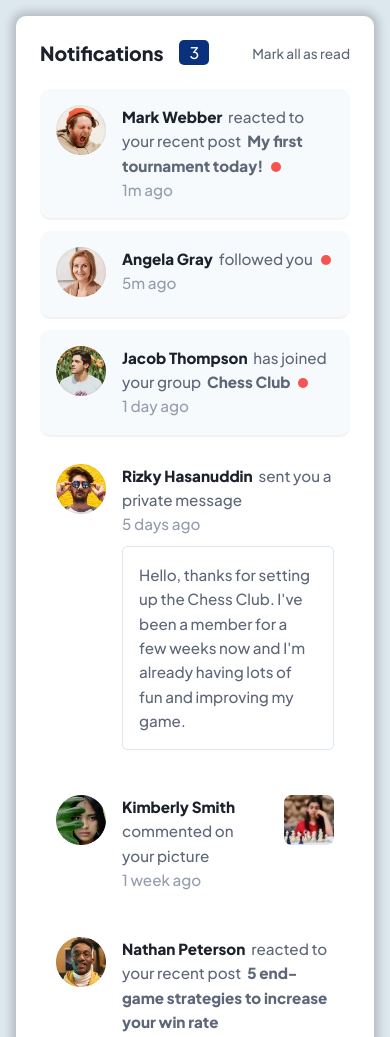
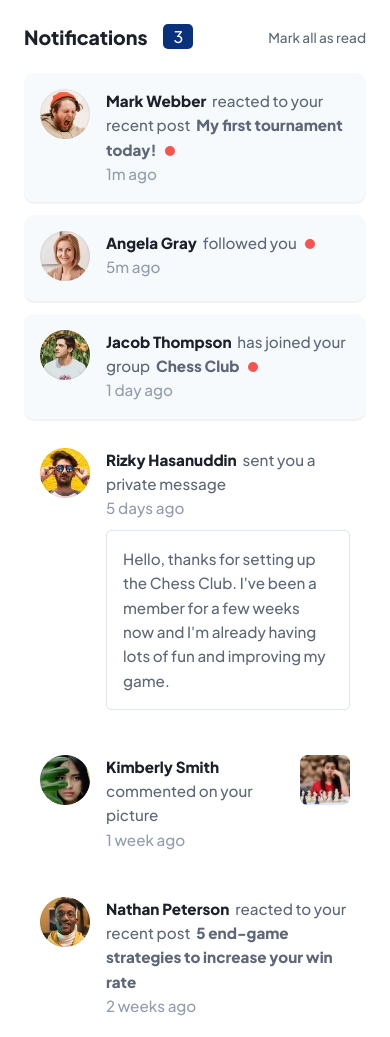
Before and after one commit to adil-khursheed/notifications-page, a plain HTML site: page index.html in a window 390 px wide. Shown: the top 1037 px of the page. Drawn offline with Linux system fonts and the light colour scheme.

Commit message:
improved layout

```diff
--- a/style.css
+++ b/style.css
@@ -33,7 +33,6 @@ body{
     display: flex;
     justify-content: center;
     align-items: center;
-    padding: 1rem;
 }
 
 .container{
@@ -43,6 +42,7 @@ body{
     padding: 1.5rem;
     border-radius: 10px;
     box-shadow: 0 0 10px 4px rgba(0, 0, 0, 0.2);
+    margin: 4rem 0;
 }
 
 header{
@@ -163,3 +163,10 @@ img{
     display: flex;
     justify-content: space-between;
 }
+
+@media only screen and (max-width: 700px){
+    .container{
+        margin: 0;
+        border-radius: 0;
+    }
+}
```
